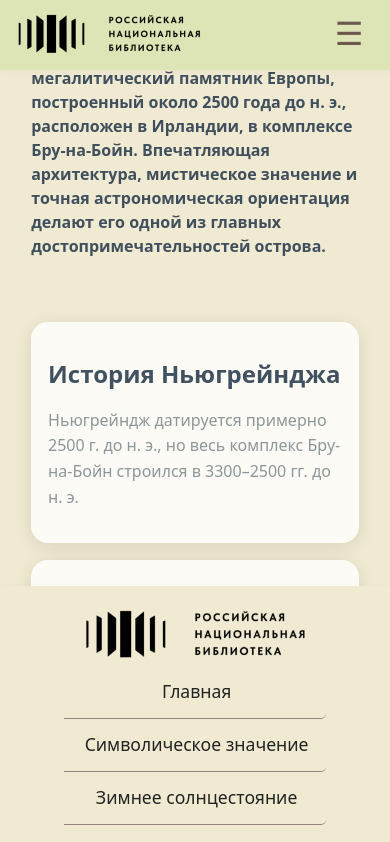
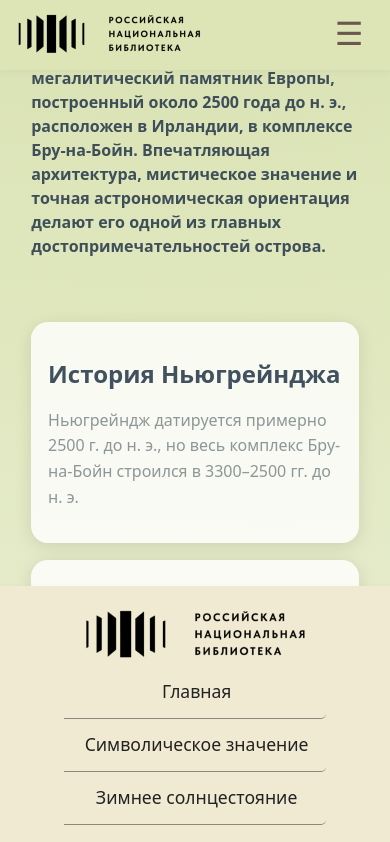
Before and after one commit to TheGeniusOfEternity/rnl-frontend, a Vue app: page / in a window 390 px wide. Shown: the top 842 px of the page. Built offline with nearby package versions, Linux system fonts and the light colour scheme.

Commit message:
fix(symbolic value page): styles & mobile layout

```diff
--- a/src/pages/SymbolicValuePage.vue
+++ b/src/pages/SymbolicValuePage.vue
@@ -97,35 +97,9 @@
   </div>
 </template>
 
-<style>
+<style scoped>
 * {
   box-sizing: border-box;
-}
-
-html,
-body,
-#app {
-  margin: 0;
-  padding: 0;
-  width: 100%;
-  height: 100%;
-}
-
-#app {
-  max-width: 100%;
-  margin: 0;
-  padding: 0;
-}
-
-:root {
-  --pale-cream: #f0ead2;
-  --light-green: #dde5b6;
-  --medium-green: #adc178;
-  --warm-tan: #a98467;
-  --dark-brown: #6c584c;
-  --light-section: #f5f5f5;
-  --dark-section: #e0e0e0;
-  --highlight-color: #d1e7dd;
 }
 
 .page {
@@ -141,11 +115,12 @@
   padding: 3rem 0;
   margin-bottom: 2rem;
   border: 2px solid var(--medium-green);
+  margin-top: var(--header-height);
 }
 
 .hero h1 {
   margin: 0;
-  font-size: 3rem;
+  font-size: 2.5rem;
 }
 
 .section {
@@ -222,4 +197,14 @@
   transform: scale(1.02);
   border-color: var(--medium-green);
 }
+
+@media screen and (max-width: 900px) {
+  .hero h1 {
+    font-size: 1.5rem;
+  }
+
+  .section h2 {
+    font-size: 1.2rem;
+  }
+}
 </style>
--- a/src/style.css
+++ b/src/style.css
@@ -15,7 +15,15 @@
   text-rendering: optimizeLegibility;
   -webkit-font-smoothing: antialiased;
   -moz-osx-font-smoothing: grayscale;
-  --header-height: 70px;
+
+  --pale-cream: #f0ead2;
+  --light-green: #dde5b6;
+  --medium-green: #adc178;
+  --warm-tan: #a98467;
+  --dark-brown: #6c584c;
+  --light-section: #f5f5f5;
+  --dark-section: #e0e0e0;
+  --highlight-color: #d1e7dd;
 }
 
 a {
```
